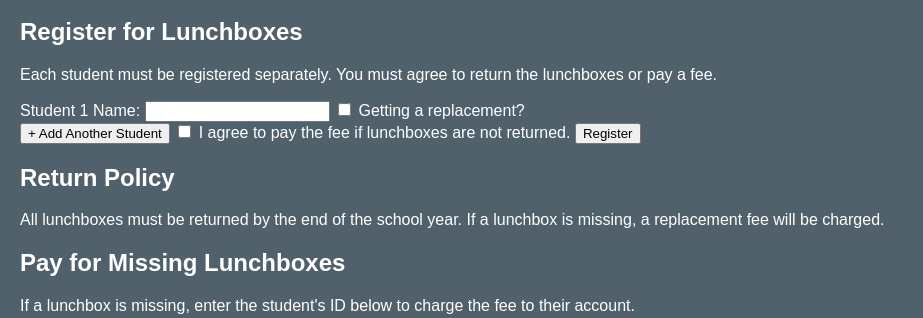
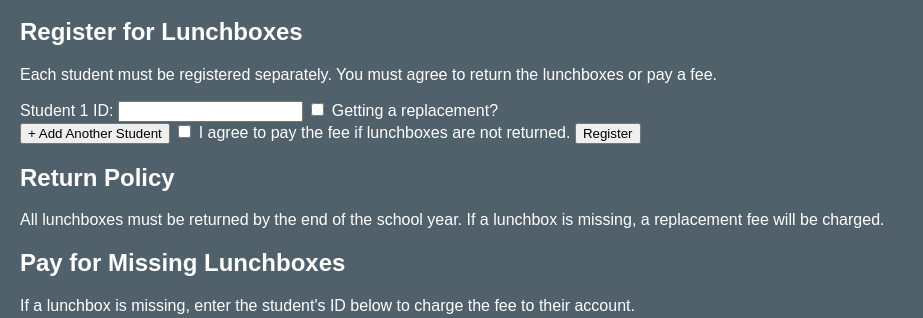
Before and after one commit to Dharveen456/HackabyteSpring2025, a Flask app: page /lunchboxes in a window 1280 px wide. Shown: the part 318-636 px from the top of the page, without its empty margins (0-923 px from the left). Run offline with Flask 3, Linux system fonts and the light colour scheme; some web fonts are replaced.

Commit message:
Update lunchbox.html

```diff
--- a/templates/lunchbox.html
+++ b/templates/lunchbox.html
@@ -32,11 +32,13 @@
                 return;
             }
             alert("Lunchboxes successfully registered!");
+            location.reload();
         }
 
         function submitPayment(event) {
             event.preventDefault();
             alert("Bill charged to student account.");
+            location.reload();
         }
     </script>
 </head>
@@ -58,8 +60,8 @@
             <form id="register-form" onsubmit="submitRegistration(event)">
                 <div id="lunchbox-container">
                     <div>
-                        <label for="student-name-1">Student 1 Name:</label>
-                        <input type="text" id="student-name-1" name="student-name-1" required>
+                        <label for="student-name-1">Student 1 ID:</label>
+                        <input type="number" id="student-name-1" name="student-name-1" required>
                         <label>
                             <input type="checkbox" class="replacement-box" onchange="toggleReplacement(this, 1)"> Getting a replacement?
                         </label>
@@ -89,7 +91,7 @@
 
             <form id="payment-form" onsubmit="submitPayment(event)">
                 <label for="student-id">Student ID:</label>
-                <input type="text" id="student-id" name="student-id" required>
+                <input type="number" id="student-id" name="student-id" required>
                 <button type="submit">Pay Now</button>
             </form>
         </section>
```
